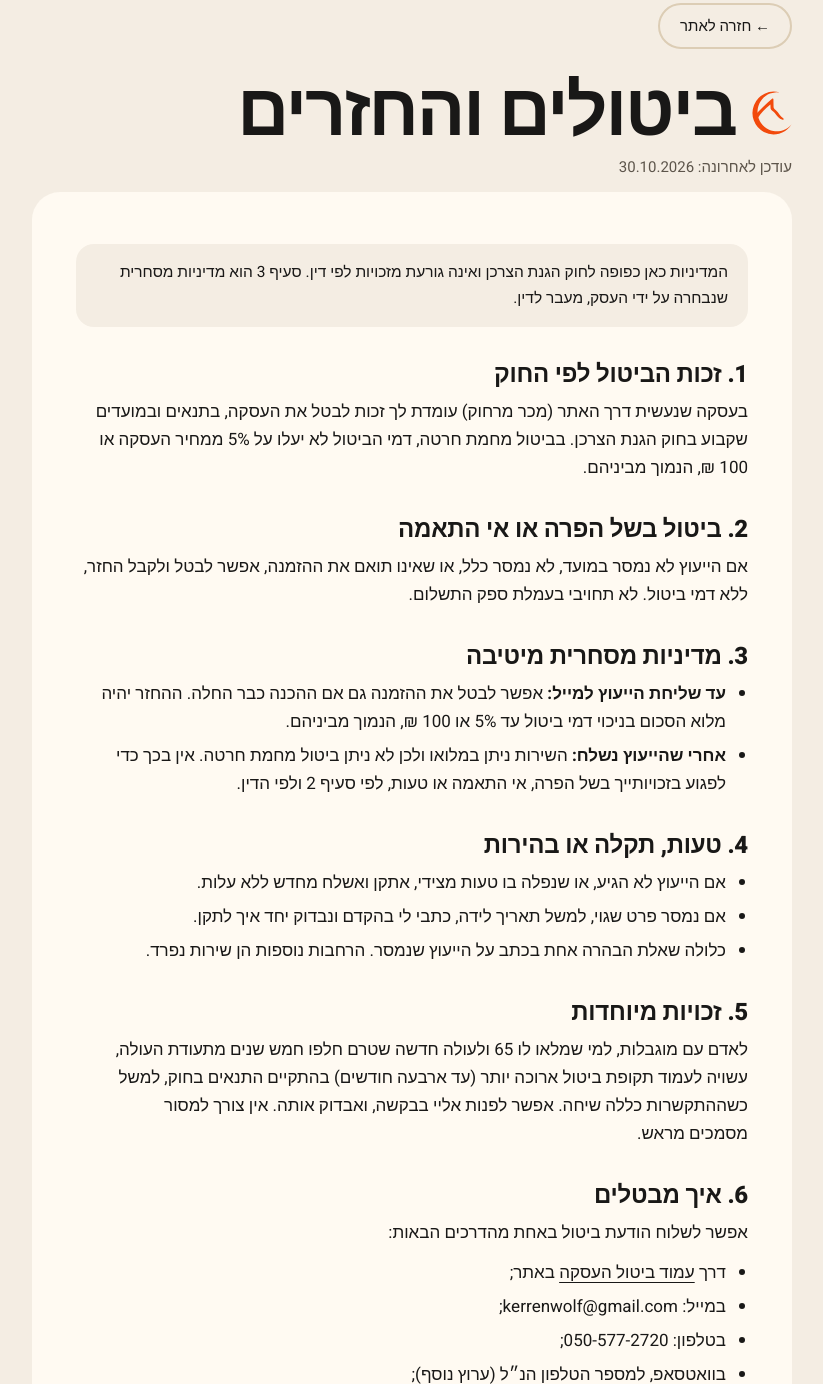
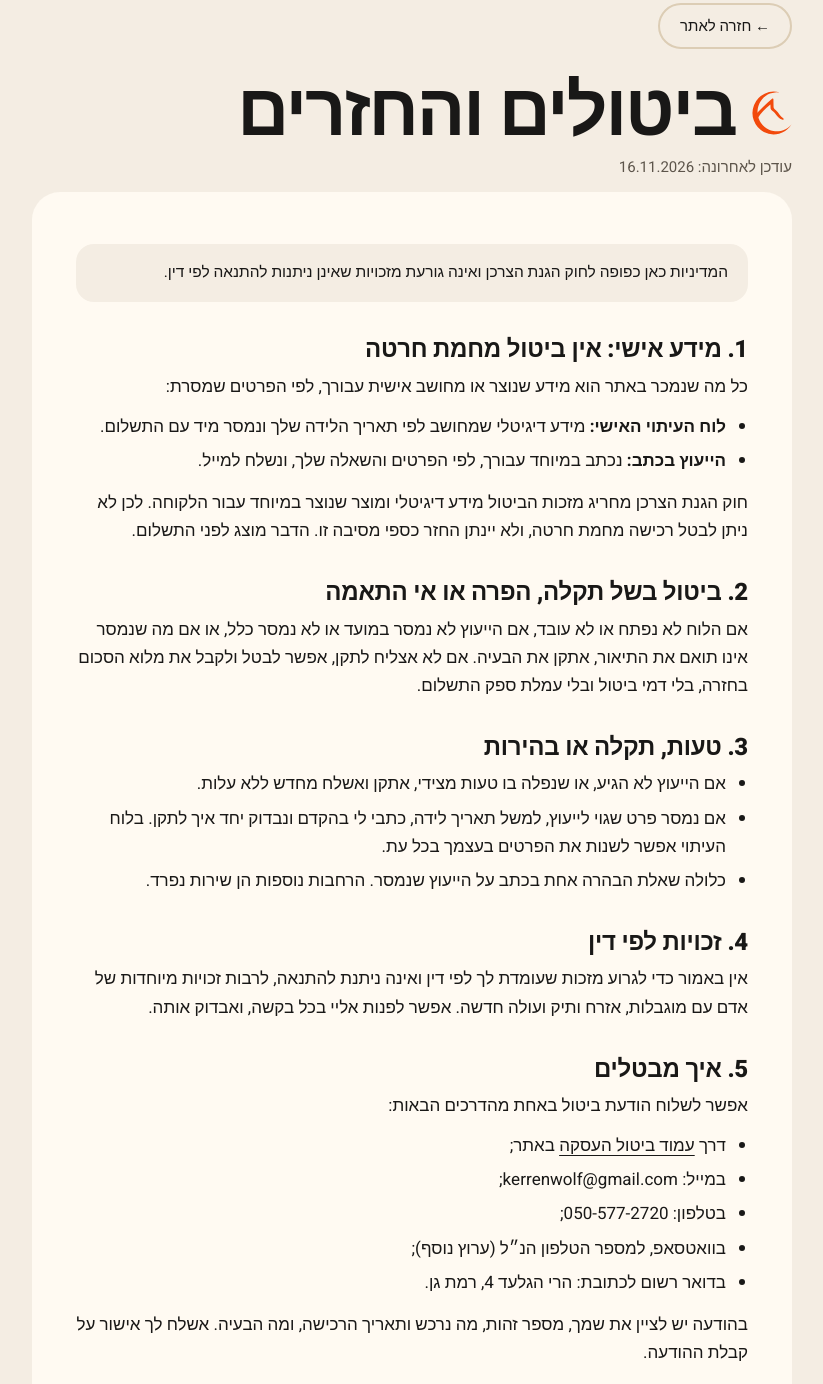
Before and after one commit to kerrenvol-byte/numerology-site, a plain HTML site: page refunds.html in a window 1280 px wide. Shown: the part 25-1409 px from the top of the page, without its empty margins (228-1051 px from the left). Drawn offline with Linux system fonts and the light colour scheme.

Commit message:
Terms: no remorse cancellation on personal information
The timing board and written consultations are personal information,
so purchases cannot be cancelled for remorse. Fault, non-delivery or
mismatch still gets a fix or a full refund. Terms now describe the
timing board as a product; disclosure lines added near both buy areas.

Co-Authored-By: Claude Opus 5.5 <noreply@anthropic.com>

```diff
--- a/refunds.html
+++ b/refunds.html
@@ -19,31 +19,30 @@
 </header>
   <main class="card">
 
-<div class="note">המדיניות כאן כפופה לחוק הגנת הצרכן ואינה גורעת מזכויות לפי דין. סעיף 3 הוא מדיניות מסחרית שנבחרה על ידי העסק, מעבר לדין.</div>
+<div class="note">המדיניות כאן כפופה לחוק הגנת הצרכן ואינה גורעת מזכויות שאינן ניתנות להתנאה לפי דין.</div>
 
-<h2>1. זכות הביטול לפי החוק</h2>
-<p>בעסקה שנעשית דרך האתר (מכר מרחוק) עומדת לך זכות לבטל את העסקה, בתנאים ובמועדים שקבוע בחוק הגנת הצרכן. בביטול מחמת חרטה, דמי הביטול לא יעלו על 5% ממחיר העסקה או 100 ₪, הנמוך מביניהם.</p>
+<h2>1. מידע אישי: אין ביטול מחמת חרטה</h2>
+<p>כל מה שנמכר באתר הוא מידע שנוצר או מחושב אישית עבורך, לפי הפרטים שמסרת:</p>
+<ul>
+<li><b>לוח העיתוי האישי:</b> מידע דיגיטלי שמחושב לפי תאריך הלידה שלך ונמסר מיד עם התשלום.</li>
+<li><b>הייעוץ בכתב:</b> נכתב במיוחד עבורך, לפי הפרטים והשאלה שלך, ונשלח למייל.</li>
+</ul>
+<p>חוק הגנת הצרכן מחריג מזכות הביטול מידע דיגיטלי ומוצר שנוצר במיוחד עבור הלקוחה. לכן לא ניתן לבטל רכישה מחמת חרטה, ולא יינתן החזר כספי מסיבה זו. הדבר מוצג לפני התשלום.</p>
 
-<h2>2. ביטול בשל הפרה או אי התאמה</h2>
-<p>אם הייעוץ לא נמסר במועד, לא נמסר כלל, או שאינו תואם את ההזמנה, אפשר לבטל ולקבל החזר, ללא דמי ביטול. לא תחויבי בעמלת ספק התשלום.</p>
+<h2>2. ביטול בשל תקלה, הפרה או אי התאמה</h2>
+<p>אם הלוח לא נפתח או לא עובד, אם הייעוץ לא נמסר במועד או לא נמסר כלל, או אם מה שנמסר אינו תואם את התיאור, אתקן את הבעיה. אם לא אצליח לתקן, אפשר לבטל ולקבל את מלוא הסכום בחזרה, בלי דמי ביטול ובלי עמלת ספק התשלום.</p>
 
-<h2>3. מדיניות מסחרית מיטיבה</h2>
-<ul>
-<li><b>עד שליחת הייעוץ למייל:</b> אפשר לבטל את ההזמנה גם אם ההכנה כבר החלה. ההחזר יהיה מלוא הסכום בניכוי דמי ביטול עד 5% או 100 ₪, הנמוך מביניהם.</li>
-<li><b>אחרי שהייעוץ נשלח:</b> השירות ניתן במלואו ולכן לא ניתן ביטול מחמת חרטה. אין בכך כדי לפגוע בזכויותייך בשל הפרה, אי התאמה או טעות, לפי סעיף 2 ולפי הדין.</li>
-</ul>
-
-<h2>4. טעות, תקלה או בהירות</h2>
+<h2>3. טעות, תקלה או בהירות</h2>
 <ul>
 <li>אם הייעוץ לא הגיע, או שנפלה בו טעות מצידי, אתקן ואשלח מחדש ללא עלות.</li>
-<li>אם נמסר פרט שגוי, למשל תאריך לידה, כתבי לי בהקדם ונבדוק יחד איך לתקן.</li>
+<li>אם נמסר פרט שגוי לייעוץ, למשל תאריך לידה, כתבי לי בהקדם ונבדוק יחד איך לתקן. בלוח העיתוי אפשר לשנות את הפרטים בעצמך בכל עת.</li>
 <li>כלולה שאלת הבהרה אחת בכתב על הייעוץ שנמסר. הרחבות נוספות הן שירות נפרד.</li>
 </ul>
 
-<h2>5. זכויות מיוחדות</h2>
-<p>לאדם עם מוגבלות, למי שמלאו לו 65 ולעולה חדשה שטרם חלפו חמש שנים מתעודת העולה, עשויה לעמוד תקופת ביטול ארוכה יותר (עד ארבעה חודשים) בהתקיים התנאים בחוק, למשל כשההתקשרות כללה שיחה. אפשר לפנות אליי בבקשה, ואבדוק אותה. אין צורך למסור מסמכים מראש.</p>
+<h2>4. זכויות לפי דין</h2>
+<p>אין באמור כדי לגרוע מזכות שעומדת לך לפי דין ואינה ניתנת להתנאה, לרבות זכויות מיוחדות של אדם עם מוגבלות, אזרח ותיק ועולה חדשה. אפשר לפנות אליי בכל בקשה, ואבדוק אותה.</p>
 
-<h2>6. איך מבטלים</h2>
+<h2>5. איך מבטלים</h2>
 <p>אפשר לשלוח הודעת ביטול באחת מהדרכים הבאות:</p>
 <ul>
 <li>דרך <a href='/cancel'>עמוד ביטול העסקה</a> באתר;</li>
@@ -52,13 +51,13 @@
 <li>בוואטסאפ, למספר הטלפון הנ״ל (ערוץ נוסף);</li>
 <li>בדואר רשום לכתובת: <span data-b="address"></span>.</li>
 </ul>
-<p>בהודעה יש לציין את שמך, מספר זהות, והשירות שהוזמן (כולל תאריך ההזמנה). אשלח לך אישור על קבלת ההודעה.</p>
+<p>בהודעה יש לציין את שמך, מספר זהות, מה נרכש ותאריך הרכישה, ומה הבעיה. אשלח לך אישור על קבלת ההודעה.</p>
 
-<h2>7. ההחזר</h2>
-<p>ההחזר יבוצע לאמצעי התשלום שבו שולמה ההזמנה, וביטול החיוב יבוצע בתוך 14 ימים מיום קבלת הודעת הביטול. תישלח אלייך הודעה על ביטול החיוב. ההמתנה לזיכוי מספק התשלום אינה מאריכה את המועד.</p>
+<h2>6. ההחזר</h2>
+<p>כשמגיע החזר, הוא יבוצע לאמצעי התשלום שבו שולמה ההזמנה, וביטול החיוב יבוצע בתוך 14 ימים מיום קבלת הודעת הביטול. תישלח אלייך הודעה על ביטול החיוב. ההמתנה לזיכוי מספק התשלום אינה מאריכה את המועד.</p>
 
-<h2>8. ביטול על ידי העסק</h2>
-<p>אם לא אוכל לספק את השירות מסיבה כלשהי, יוחזר לך מלוא הסכום באותו מועד.</p>
+<h2>7. ביטול על ידי העסק</h2>
+<p>אם לא אוכל לספק את מה שנרכש מסיבה כלשהי, יוחזר לך מלוא הסכום באותו מועד.</p>
 
   </main>
   <nav class="other" aria-label="מסמכים נוספים"><a href='/terms'>תקנון</a><a href='/privacy'>מדיניות פרטיות</a><a href='/refunds'>ביטולים והחזרים</a><a href='/cancel'>ביטול עסקה</a><a href='/accessibility'>נגישות</a></nav>
--- a/settings.js
+++ b/settings.js
@@ -46,12 +46,12 @@ const TEXT = {
   toolHint: "הכלי המלא",
   toolTitle: "לוח העיתוי האישי",
   toolCta: "לפתיחת לוח העיתוי",
-  toolSmall: "נפתח מיד אחרי התשלום.",
+  toolSmall: "נפתח מיד אחרי התשלום. מידע אישי, ללא ביטול מחמת חרטה.",
 
   /* ייעוץ בכתב */
   servicesHint: "בלי פגישות",
   servicesTitle: "ייעוץ אישי בכתב",
-  servicesNote: "המחירים סופיים. הייעוץ נשלח למייל.",
+  servicesNote: "המחירים סופיים. הייעוץ נכתב אישית ונשלח למייל, ללא ביטול מחמת חרטה.",
 
   aboutTitle: "נעים להכיר, אני קרן",
   aboutP1: "הגעתי לנומרולוגיה כדי לקבל החלטות שנכונות לי. מה שהכי עזר לא היה לדעת מי אני, אלא לדעת מתי.",
@@ -75,7 +75,7 @@ const BUSINESS = {
   vat: "העסק הוא עוסק פטור, ולכן המחיר אינו כולל מע״מ ולא יתווסף אליו מע״מ.",
   retention: "התקופה הנדרשת לפי דין ולצורכי מתן השירות",
   retentionPersonal: "נשמרים שנה מיום מסירת הייעוץ, או עד סיום הטיפול בפנייה, בביטול או בהליך שנפתחו בעניינו, לפי המאוחר",
-  updated: "30.10.2026"
+  updated: "16.11.2026"
 };
 
 /* ---------- קישורים משפטיים (כתובות העמודים באתר) ---------- */
@@ -153,5 +153,5 @@ const FAQ = [
   ["איך מקבלים את הלוח?","הוא נפתח בדפדפן מיד אחרי התשלום, עם קישור אישי לשמירה. עובד גם בטלפון."],
   ["זה חיזוי של העתיד?","לא. זה כלי להתבוננות ולתכנון. ההחלטה נשארת שלך."],
   ["איך משלמים?","בכרטיס אשראי, בעמוד תשלום מאובטח. המחיר סופי, בלי מע״מ נוסף."],
-  ["אפשר לבטל?","התנאים מפורטים בעמוד הביטולים וההחזרים."]
+  ["אפשר לבטל?","הלוח והייעוץ הם מידע אישי שנוצר עבורך, ולכן אין ביטול מחמת חרטה. אם משהו לא נפתח, לא הגיע או לא תואם, אתקן או אחזיר את מלוא הסכום."]
 ];
```
Also changed, not shown: cancel.html (+1 -1 lines), terms.html (+11 -6 lines).
